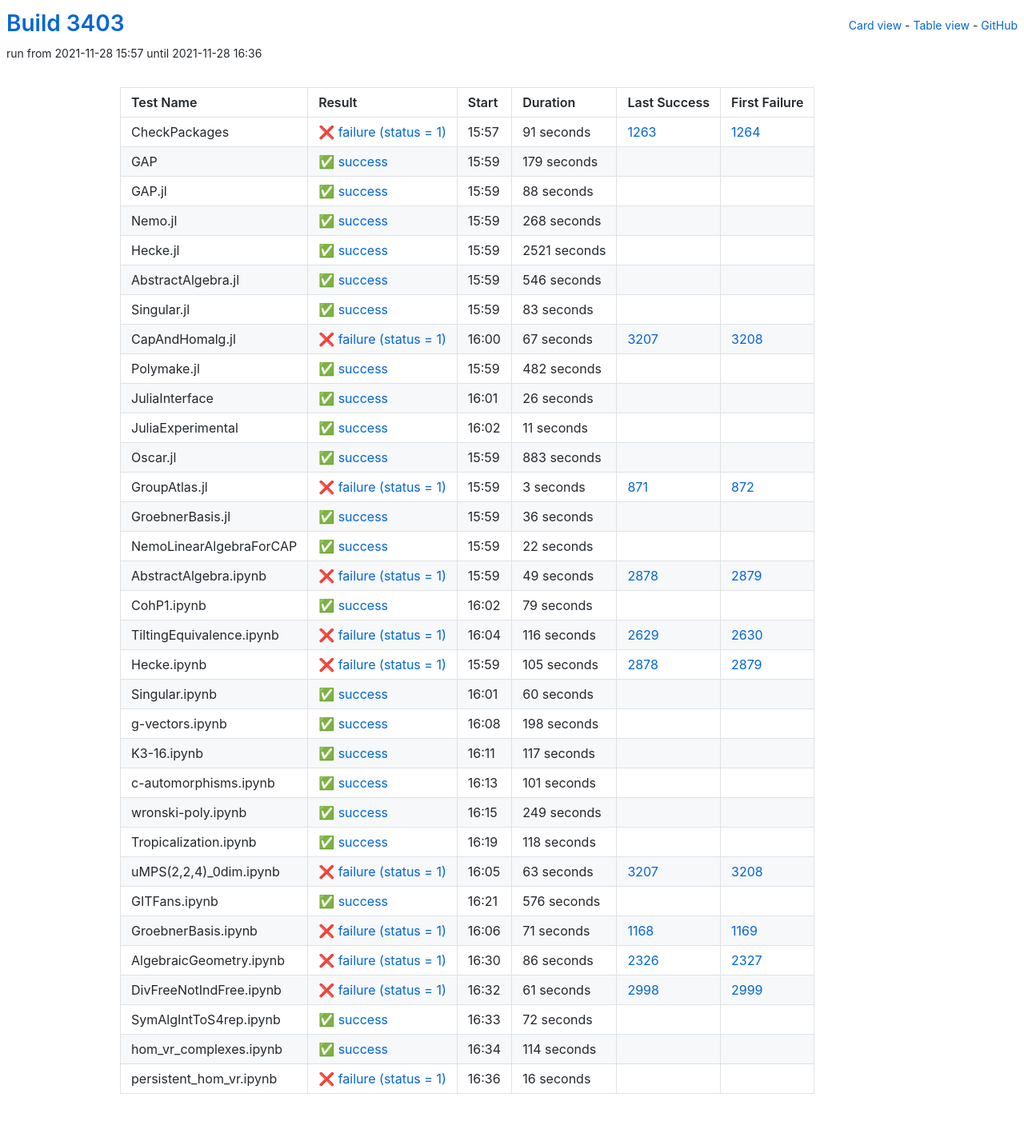
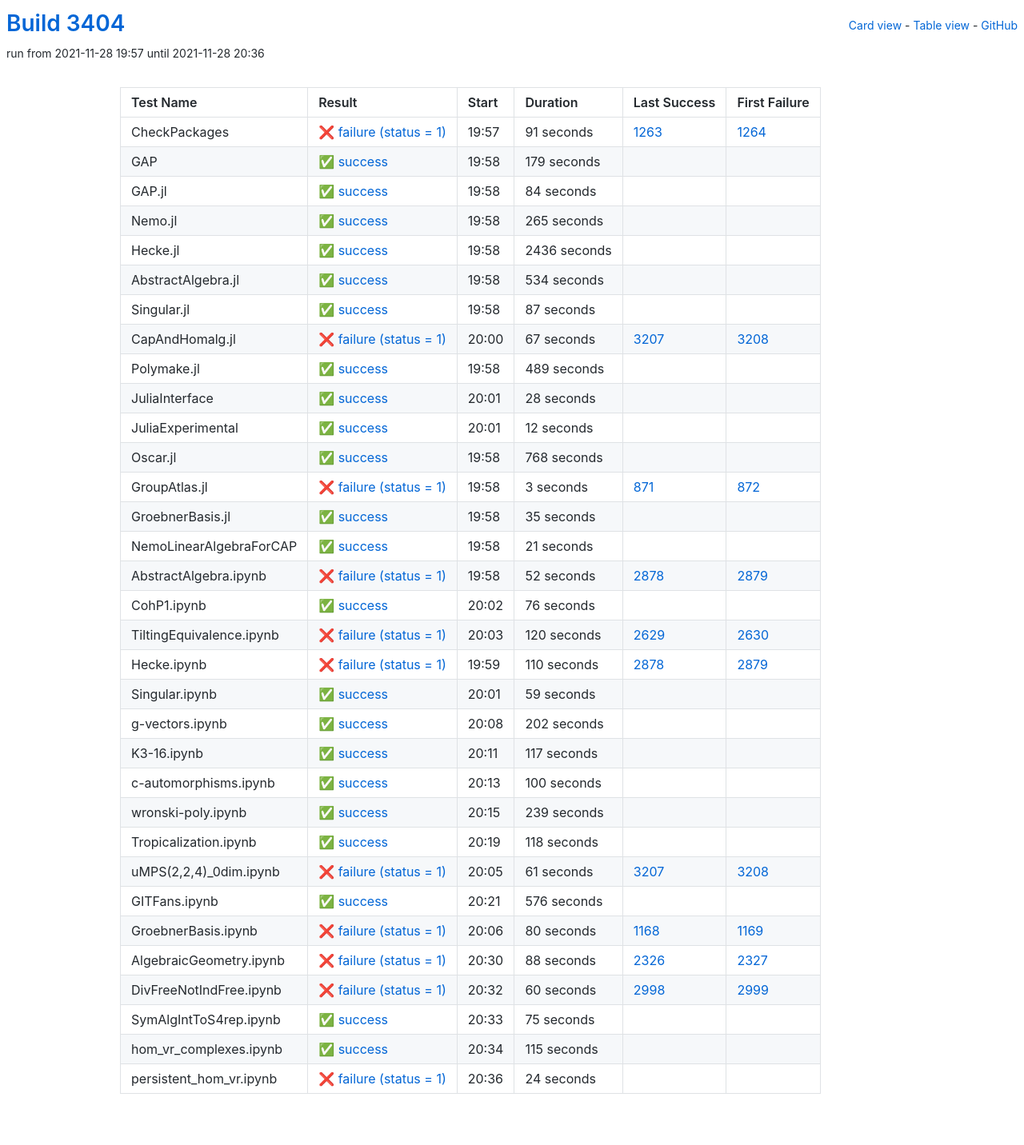
Before and after one commit to oscar-system/oscar-ci-status-stable, a Jekyll site: the page built from table.html, in a window 1280 px wide. Shown: the whole page at 80% size. Built offline with Jekyll 4.4.1, drawn with Linux system fonts in a browser that asks for light colours.

Commit message:
Build #3404

```diff
--- a/_data/ci.yml
+++ b/_data/ci.yml
@@ -1,6 +1,6 @@
 ---
-build: 3403
-build_url: https://oscarci.mathematik.uni-kl.de/job/oscar-stable/3403/
+build: 3404
+build_url: https://oscarci.mathematik.uni-kl.de/job/oscar-stable/3404/
 job: oscar-stable
 organization: oscar-system
 repo: oscar-ci-status-stable
@@ -8,8 +8,8 @@ repourl: https://github.com/oscar-system/oscar-ci-status-stable
 tests:
 - name: CheckPackages
   id: checkpackages
-  log: https://oscarci.mathematik.uni-kl.de/job/oscar-stable/3403/artifact/logs/build-3403/CheckPackages.log
-  start: 2021-11-28 15:57
+  log: https://oscarci.mathematik.uni-kl.de/job/oscar-stable/3404/artifact/logs/build-3404/CheckPackages.log
+  start: 2021-11-28 19:57
   success: false
   exitcode: 1
   status: failure
@@ -20,8 +20,8 @@ tests:
   first_failure_url: https://oscarci.mathematik.uni-kl.de/job/oscar-stable/1264/
 - name: GAP
   id: gap
-  log: https://oscarci.mathematik.uni-kl.de/job/oscar-stable/3403/artifact/logs/build-3403/GAP.log
-  start: 2021-11-28 15:59
+  log: https://oscarci.mathematik.uni-kl.de/job/oscar-stable/3404/artifact/logs/build-3404/GAP.log
+  start: 2021-11-28 19:58
   success: true
   exitcode: 0
   status: success
@@ -32,68 +32,68 @@ tests:
   first_failure_url:
 - name: GAP.jl
   id: gap-jl
-  log: https://oscarci.mathematik.uni-kl.de/job/oscar-stable/3403/artifact/logs/build-3403/GAP.jl.log
-  start: 2021-11-28 15:59
+  log: https://oscarci.mathematik.uni-kl.de/job/oscar-stable/3404/artifact/logs/build-3404/GAP.jl.log
+  start: 2021-11-28 19:58
   success: true
   exitcode: 0
   status: success
-  duration: 88
+  duration: 84
   last_success: false
   last_success_url:
   first_failure: false
   first_failure_url:
 - name: Nemo.jl
   id: nemo-jl
-  log: https://oscarci.mathematik.uni-kl.de/job/oscar-stable/3403/artifact/logs/build-3403/Nemo.jl.log
-  start: 2021-11-28 15:59
+  log: https://oscarci.mathematik.uni-kl.de/job/oscar-stable/3404/artifact/logs/build-3404/Nemo.jl.log
+  start: 2021-11-28 19:58
   success: true
   exitcode: 0
   status: success
-  duration: 268
+  duration: 265
   last_success: false
   last_success_url:
   first_failure: false
   first_failure_url:
 - name: Hecke.jl
   id: hecke-jl
-  log: https://oscarci.mathematik.uni-kl.de/job/oscar-stable/3403/artifact/logs/build-3403/Hecke.jl.log
-  start: 2021-11-28 15:59
+  log: https://oscarci.mathematik.uni-kl.de/job/oscar-stable/3404/artifact/logs/build-3404/Hecke.jl.log
+  start: 2021-11-28 19:58
   success: true
   exitcode: 0
   status: success
-  duration: 2521
+  duration: 2436
   last_success: false
   last_success_url:
   first_failure: false
   first_failure_url:
 - name: AbstractAlgebra.jl
   id: abstractalgebra-jl
-  log: https://oscarci.mathematik.uni-kl.de/job/oscar-stable/3403/artifact/logs/build-3403/AbstractAlgebra.jl.log
-  start: 2021-11-28 15:59
+  log: https://oscarci.mathematik.uni-kl.de/job/oscar-stable/3404/artifact/logs/build-3404/AbstractAlgebra.jl.log
+  start: 2021-11-28 19:58
   success: true
   exitcode: 0
   status: success
-  duration: 546
+  duration: 534
   last_success: false
   last_success_url:
   first_failure: false
   first_failure_url:
 - name: Singular.jl
   id: singular-jl
-  log: https://oscarci.mathematik.uni-kl.de/job/oscar-stable/3403/artifact/logs/build-3403/Singular.jl.log
-  start: 2021-11-28 15:59
+  log: https://oscarci.mathematik.uni-kl.de/job/oscar-stable/3404/artifact/logs/build-3404/Singular.jl.log
+  start: 2021-11-28 19:58
   success: true
   exitcode: 0
   status: success
-  duration: 83
+  duration: 87
   last_success: false
   last_success_url:
   first_failure: false
   first_failure_url:
 - name: CapAndHomalg.jl
   id: capandhomalg-jl
-  log: https://oscarci.mathematik.uni-kl.de/job/oscar-stable/3403/artifact/logs/build-3403/CapAndHomalg.jl.log
-  start: 2021-11-28 16:00
+  log: https://oscarci.mathematik.uni-kl.de/job/oscar-stable/3404/artifact/logs/build-3404/CapAndHomalg.jl.log
+  start: 2021-11-28 20:00
   success: false
   exitcode: 1
   status: failure
@@ -104,56 +104,56 @@ tests:
   first_failure_url: https://oscarci.mathematik.uni-kl.de/job/oscar-stable/3208/
 - name: Polymake.jl
   id: polymake-jl
-  log: https://oscarci.mathematik.uni-kl.de/job/oscar-stable/3403/artifact/logs/build-3403/Polymake.jl.log
-  start: 2021-11-28 15:59
+  log: https://oscarci.mathematik.uni-kl.de/job/oscar-stable/3404/artifact/logs/build-3404/Polymake.jl.log
+  start: 2021-11-28 19:58
   success: true
   exitcode: 0
   status: success
-  duration: 482
+  duration: 489
   last_success: false
   last_success_url:
   first_failure: false
   first_failure_url:
 - name: JuliaInterface
   id: juliainterface
-  log: https://oscarci.mathematik.uni-kl.de/job/oscar-stable/3403/artifact/logs/build-3403/JuliaInterface.log
-  start: 2021-11-28 16:01
+  log: https://oscarci.mathematik.uni-kl.de/job/oscar-stable/3404/artifact/logs/build-3404/JuliaInterface.log
+  start: 2021-11-28 20:01
   success: true
   exitcode: 0
   status: success
-  duration: 26
+  duration: 28
   last_success: false
   last_success_url:
   first_failure: false
   first_failure_url:
 - name: JuliaExperimental
   id: juliaexperimental
-  log: https://oscarci.mathematik.uni-kl.de/job/oscar-stable/3403/artifact/logs/build-3403/JuliaExperimental.log
-  start: 2021-11-28 16:02
+  log: https://oscarci.mathematik.uni-kl.de/job/oscar-stable/3404/artifact/logs/build-3404/JuliaExperimental.log
+  start: 2021-11-28 20:01
   success: true
   exitcode: 0
   status: success
-  duration: 11
+  duration: 12
   last_success: false
   last_success_url:
   first_failure: false
   first_failure_url:
 - name: Oscar.jl
   id: oscar-jl
-  log: https://oscarci.mathematik.uni-kl.de/job/oscar-stable/3403/artifact/logs/build-3403/Oscar.jl.log
-  start: 2021-11-28 15:59
+  log: https://oscarci.mathematik.uni-kl.de/job/oscar-stable/3404/artifact/logs/build-3404/Oscar.jl.log
+  start: 2021-11-28 19:58
   success: true
   exitcode: 0
   status: success
-  duration: 883
+  duration: 768
   last_success: false
   last_success_url:
   first_failure: false
   first_failure_url:
 - name: GroupAtlas.jl
   id: groupatlas-jl
-  log: https://oscarci.mathematik.uni-kl.de/job/oscar-stable/3403/artifact/logs/build-3403/GroupAtlas.jl.log
-  start: 2021-11-28 15:59
+  log: https://oscarci.mathematik.uni-kl.de/job/oscar-stable/3404/artifact/logs/build-3404/GroupAtlas.jl.log
+  start: 2021-11-28 19:58
   success: false
   exitcode: 1
   status: failure
@@ -164,104 +164,104 @@ tests:
   first_failure_url: https://oscarci.mathematik.uni-kl.de/job/oscar-stable/872/
 - name: GroebnerBasis.jl
   id: groebnerbasis-jl
-  log: https://oscarci.mathematik.uni-kl.de/job/oscar-stable/3403/artifact/logs/build-3403/GroebnerBasis.jl.log
-  start: 2021-11-28 15:59
+  log: https://oscarci.mathematik.uni-kl.de/job/oscar-stable/3404/artifact/logs/build-3404/GroebnerBasis.jl.log
+  start: 2021-11-28 19:58
   success: true
   exitcode: 0
   status: success
-  duration: 36
+  duration: 35
   last_success: false
   last_success_url:
   first_failure: false
   first_failure_url:
 - name: NemoLinearAlgebraForCAP
   id: nemolinearalgebraforcap
-  log: https://oscarci.mathematik.uni-kl.de/job/oscar-stable/3403/artifact/logs/build-3403/NemoLinearAlgebraForCAP.log
-  start: 2021-11-28 15:59
+  log: https://oscarci.mathematik.uni-kl.de/job/oscar-stable/3404/artifact/logs/build-3404/NemoLinearAlgebraForCAP.log
+  start: 2021-11-28 19:58
   success: true
   exitcode: 0
   status: success
-  duration: 22
+  duration: 21
   last_success: false
   last_success_url:
   first_failure: false
   first_failure_url:
 - name: AbstractAlgebra.ipynb
   id: abstractalgebra-ipynb
-  log: https://oscarci.mathematik.uni-kl.de/job/oscar-stable/3403/artifact/logs/build-3403/AbstractAlgebra.ipynb.log
-  start: 2021-11-28 15:59
+  log: https://oscarci.mathematik.uni-kl.de/job/oscar-stable/3404/artifact/logs/build-3404/AbstractAlgebra.ipynb.log
+  start: 2021-11-28 19:58
   success: false
   exitcode: 1
   status: failure
-  duration: 49
+  duration: 52
   last_success: 2878
   last_success_url: https://oscarci.mathematik.uni-kl.de/job/oscar-stable/2878/
   first_failure: 2879
   first_failure_url: https://oscarci.mathematik.uni-kl.de/job/oscar-stable/2879/
 - name: CohP1.ipynb
   id: cohp1-ipynb
-  log: https://oscarci.mathematik.uni-kl.de/job/oscar-stable/3403/artifact/logs/build-3403/CohP1.ipynb.log
-  start: 2021-11-28 16:02
+  log: https://oscarci.mathematik.uni-kl.de/job/oscar-stable/3404/artifact/logs/build-3404/CohP1.ipynb.log
+  start: 2021-11-28 20:02
   success: true
   exitcode: 0
   status: success
-  duration: 79
+  duration: 76
   last_success: false
   last_success_url:
   first_failure: false
   first_failure_url:
 - name: TiltingEquivalence.ipynb
   id: tiltingequivalence-ipynb
-  log: https://oscarci.mathematik.uni-kl.de/job/oscar-stable/3403/artifact/logs/build-3403/TiltingEquivalence.ipynb.log
-  start: 2021-11-28 16:04
+  log: https://oscarci.mathematik.uni-kl.de/job/oscar-stable/3404/artifact/logs/build-3404/TiltingEquivalence.ipynb.log
+  start: 2021-11-28 20:03
   success: false
   exitcode: 1
   status: failure
-  duration: 116
+  duration: 120
   last_success: 2629
   last_success_url: https://oscarci.mathematik.uni-kl.de/job/oscar-stable/2629/
   first_failure: 2630
   first_failure_url: https://oscarci.mathematik.uni-kl.de/job/oscar-stable/2630/
 - name: Hecke.ipynb
   id: hecke-ipynb
-  log: https://oscarci.mathematik.uni-kl.de/job/oscar-stable/3403/artifact/logs/build-3403/Hecke.ipynb.log
-  start: 2021-11-28 15:59
+  log: https://oscarci.mathematik.uni-kl.de/job/oscar-stable/3404/artifact/logs/build-3404/Hecke.ipynb.log
+  start: 2021-11-28 19:59
   success: false
   exitcode: 1
   status: failure
-  duration: 105
+  duration: 110
   last_success: 2878
   last_success_url: https://oscarci.mathematik.uni-kl.de/job/oscar-stable/2878/
   first_failure: 2879
   first_failure_url: https://oscarci.mathematik.uni-kl.de/job/oscar-stable/2879/
 - name: Singular.ipynb
   id: singular-ipynb
-  log: https://oscarci.mathematik.uni-kl.de/job/oscar-stable/3403/artifact/logs/build-3403/Singular.ipynb.log
-  start: 2021-11-28 16:01
+  log: https://oscarci.mathematik.uni-kl.de/job/oscar-stable/3404/artifact/logs/build-3404/Singular.ipynb.log
+  start: 2021-11-28 20:01
   success: true
   exitcode: 0
   status: success
-  duration: 60
+  duration: 59
   last_success: false
   last_success_url:
   first_failure: false
   first_failure_url:
 - name: g-vectors.ipynb
   id: g-vectors-ipynb
-  log: https://oscarci.mathematik.uni-kl.de/job/oscar-stable/3403/artifact/logs/build-3403/g-vectors.ipynb.log
-  start: 2021-11-28 16:08
+  log: https://oscarci.mathematik.uni-kl.de/job/oscar-stable/3404/artifact/logs/build-3404/g-vectors.ipynb.log
+  start: 2021-11-28 20:08
   success: true
   exitcode: 0
   status: success
-  duration: 198
+  duration: 202
   last_success: false
   last_success_url:
   first_failure: false
   first_failure_url:
 - name: K3-16.ipynb
   id: k3-16-ipynb
-  log: https://oscarci.mathematik.uni-kl.de/job/oscar-stable/3403/artifact/logs/build-3403/K3-16.ipynb.log
-  start: 2021-11-28 16:11
+  log: https://oscarci.mathematik.uni-kl.de/job/oscar-stable/3404/artifact/logs/build-3404/K3-16.ipynb.log
+  start: 2021-11-28 20:11
   success: true
   exitcode: 0
   status: success
@@ -272,32 +272,32 @@ tests:
   first_failure_url:
 - name: c-automorphisms.ipynb
   id: c-automorphisms-ipynb
-  log: https://oscarci.mathematik.uni-kl.de/job/oscar-stable/3403/artifact/logs/build-3403/c-automorphisms.ipynb.log
-  start: 2021-11-28 16:13
+  log: https://oscarci.mathematik.uni-kl.de/job/oscar-stable/3404/artifact/logs/build-3404/c-automorphisms.ipynb.log
+  start: 2021-11-28 20:13
   success: true
   exitcode: 0
   status: success
-  duration: 101
+  duration: 100
   last_success: false
   last_success_url:
   first_failure: false
   first_failure_url:
 - name: wronski-poly.ipynb
   id: wronski-poly-ipynb
-  log: https://oscarci.mathematik.uni-kl.de/job/oscar-stable/3403/artifact/logs/build-3403/wronski-poly.ipynb.log
-  start: 2021-11-28 16:15
+  log: https://oscarci.mathematik.uni-kl.de/job/oscar-stable/3404/artifact/logs/build-3404/wronski-poly.ipynb.log
+  start: 2021-11-28 20:15
   success: true
   exitcode: 0
   status: success
-  duration: 249
+  duration: 239
   last_success: false
   last_success_url:
   first_failure: false
   first_failure_url:
 - name: Tropicalization.ipynb
   id: tropicalization-ipynb
-  log: https://oscarci.mathematik.uni-kl.de/job/oscar-stable/3403/artifact/logs/build-3403/Tropicalization.ipynb.log
-  start: 2021-11-28 16:19
+  log: https://oscarci.mathematik.uni-kl.de/job/oscar-stable/3404/artifact/logs/build-3404/Tropicalization.ipynb.log
+  start: 2021-11-28 20:19
   success: true
   exitcode: 0
   status: success
@@ -308,20 +308,20 @@ tests:
   first_failure_url:
 - name: uMPS(2,2,4)_0dim.ipynb
   id: umps-2-2-4-0dim-ipynb
-  log: https://oscarci.mathematik.uni-kl.de/job/oscar-stable/3403/artifact/logs/build-3403/uMPS-2-2-4-_0dim.ipynb.log
-  start: 2021-11-28 16:05
+  log: https://oscarci.mathematik.uni-kl.de/job/oscar-stable/3404/artifact/logs/build-3404/uMPS-2-2-4-_0dim.ipynb.log
+  start: 2021-11-28 20:05
   success: false
   exitcode: 1
   status: failure
-  duration: 63
+  duration: 61
   last_success: 3207
   last_success_url: https://oscarci.mathematik.uni-kl.de/job/oscar-stable/3207/
   first_failure: 3208
   first_failure_url: https://oscarci.mathematik.uni-kl.de/job/oscar-stable/3208/
 - name: GITFans.ipynb
   id: gitfans-ipynb
-  log: https://oscarci.mathematik.uni-kl.de/job/oscar-stable/3403/artifact/logs/build-3403/GITFans.ipynb.log
-  start: 2021-11-28 16:21
+  log: https://oscarci.mathematik.uni-kl.de/job/oscar-stable/3404/artifact/logs/build-3404/GITFans.ipynb.log
+  start: 2021-11-28 20:21
   success: true
   exitcode: 0
   status: success
@@ -332,72 +332,72 @@ tests:
   first_failure_url:
 - name: GroebnerBasis.ipynb
   id: groebnerbasis-ipynb
-  log: https://oscarci.mathematik.uni-kl.de/job/oscar-stable/3403/artifact/logs/build-3403/GroebnerBasis.ipynb.log
-  start: 2021-11-28 16:06
+  log: https://oscarci.mathematik.uni-kl.de/job/oscar-stable/3404/artifact/logs/build-3404/GroebnerBasis.ipynb.log
+  start: 2021-11-28 20:06
   success: false
   exitcode: 1
   status: failure
-  duration: 71
+  duration: 80
   last_success: 1168
   last_success_url: https://oscarci.mathematik.uni-kl.de/job/oscar-stable/1168/
   first_failure: 1169
   first_failure_url: https://oscarci.mathematik.uni-kl.de/job/oscar-stable/1169/
 - name: AlgebraicGeometry.ipynb
   id: algebraicgeometry-ipynb
-  log: https://oscarci.mathematik.uni-kl.de/job/oscar-stable/3403/artifact/logs/build-3403/AlgebraicGeometry.ipynb.log
-  start: 2021-11-28 16:30
+  log: https://oscarci.mathematik.uni-kl.de/job/oscar-stable/3404/artifact/logs/build-3404/AlgebraicGeometry.ipynb.log
+  start: 2021-11-28 20:30
   success: false
   exitcode: 1
   status: failure
-  duration: 86
+  duration: 88
   last_success: 2326
   last_success_url: https://oscarci.mathematik.uni-kl.de/job/oscar-stable/2326/
   first_failure: 2327
   first_failure_url: https://oscarci.mathematik.uni-kl.de/job/oscar-stable/2327/
 - name: DivFreeNotIndFree.ipynb
   id: divfreenotindfree-ipynb
-  log: https://oscarci.mathematik.uni-kl.de/job/oscar-stable/3403/artifact/logs/build-3403/DivFreeNotIndFree.ipynb.log
-  start: 2021-11-28 16:32
+  log: https://oscarci.mathematik.uni-kl.de/job/oscar-stable/3404/artifact/logs/build-3404/DivFreeNotIndFree.ipynb.log
+  start: 2021-11-28 20:32
   success: false
   exitcode: 1
   status: failure
-  duration: 61
+  duration: 60
   last_success: 2998
   last_success_url: https://oscarci.mathematik.uni-kl.de/job/oscar-stable/2998/
   first_failure: 2999
   first_failure_url: https://oscarci.mathematik.uni-kl.de/job/oscar-stable/2999/
 - name: SymAlgIntToS4rep.ipynb
   id: symalginttos4rep-ipynb
-  log: https://oscarci.mathematik.uni-kl.de/job/oscar-stable/3403/artifact/logs/build-3403/SymAlgIntToS4rep.ipynb.log
-  start: 2021-11-28 16:33
+  log: https://oscarci.mathematik.uni-kl.de/job/oscar-stable/3404/artifact/logs/build-3404/SymAlgIntToS4rep.ipynb.log
+  start: 2021-11-28 20:33
   success: true
   exitcode: 0
   status: success
-  duration: 72
+  duration: 75
   last_success: false
   last_success_url:
   first_failure: false
   first_failure_url:
 - name: hom_vr_complexes.ipynb
   id: hom-vr-complexes-ipynb
-  log: https://oscarci.mathematik.uni-kl.de/job/oscar-stable/3403/artifact/logs/build-3403/hom_vr_complexes.ipynb.log
-  start: 2021-11-28 16:34
+  log: https://oscarci.mathematik.uni-kl.de/job/oscar-stable/3404/artifact/logs/build-3404/hom_vr_complexes.ipynb.log
+  start: 2021-11-28 20:34
   success: true
   exitcode: 0
   status: success
-  duration: 114
+  duration: 115
   last_success: false
   last_success_url:
   first_failure: false
   first_failure_url:
 - name: persistent_hom_vr.ipynb
   id: persistent-hom-vr-ipynb
-  log: https://oscarci.mathematik.uni-kl.de/job/oscar-stable/3403/artifact/logs/build-3403/persistent_hom_vr.ipynb.log
-  start: 2021-11-28 16:36
+  log: https://oscarci.mathematik.uni-kl.de/job/oscar-stable/3404/artifact/logs/build-3404/persistent_hom_vr.ipynb.log
+  start: 2021-11-28 20:36
   success: false
   exitcode: 1
   status: failure
-  duration: 16
+  duration: 24
   last_success: false
   last_success_url:
   first_failure: false
```
Also changed, not shown: README.md.
